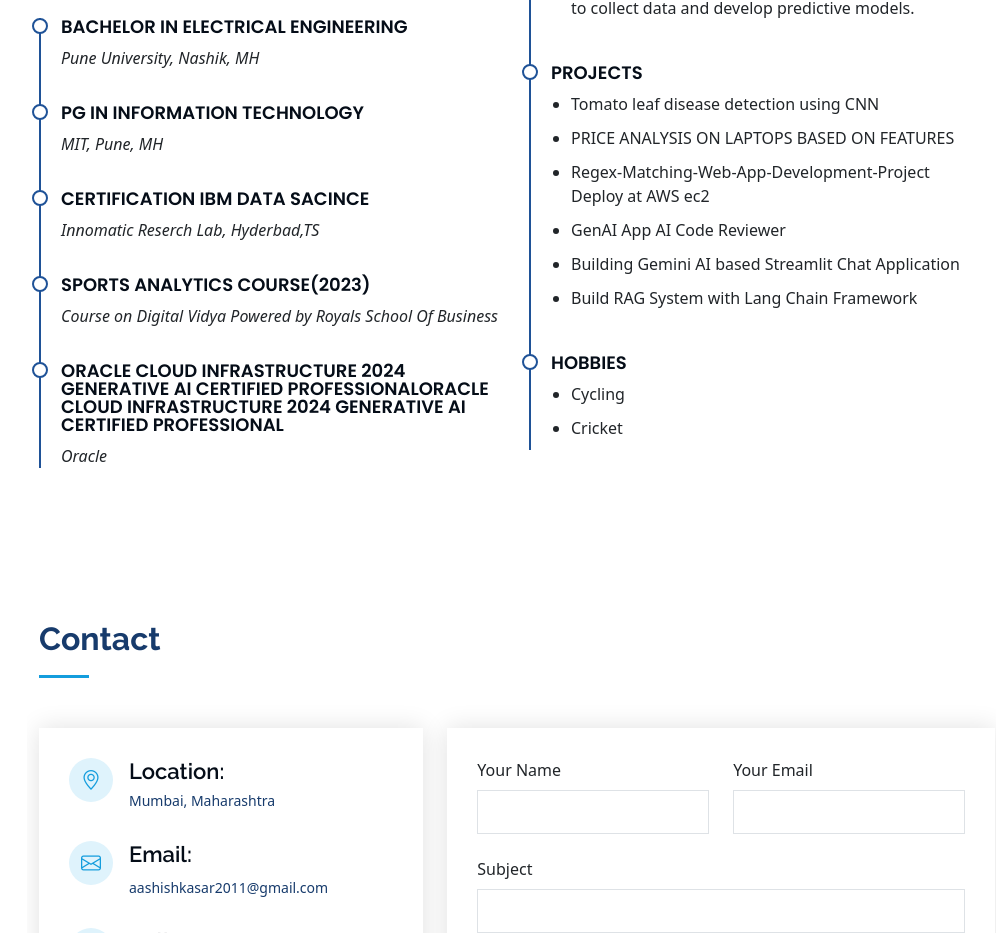
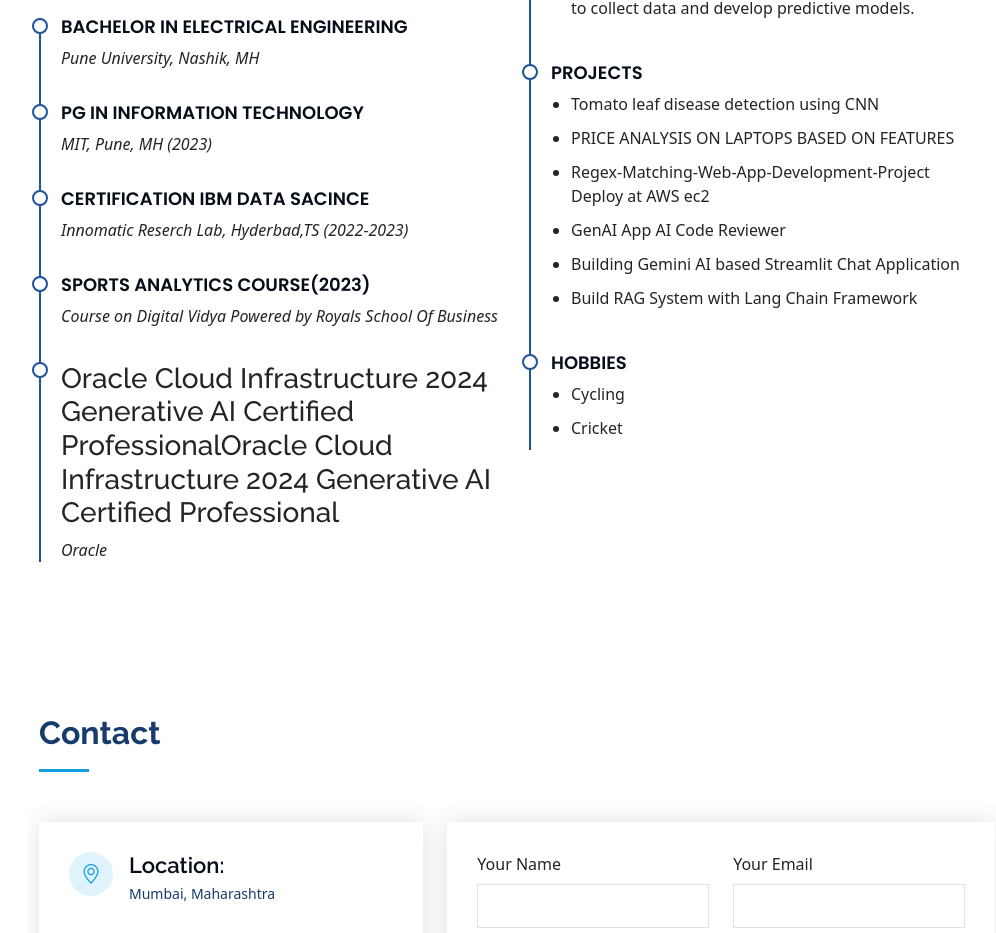
Before and after one commit to aashishkasar/My-Portfolio, a React (Create React App) app: page / in a window 1280 px wide. Shown: the part 2471-3404 px from the top of the page, without its empty margins (273-1269 px from the left). Built offline with nearby package versions, Linux system fonts and the light colour scheme.

Commit message:
Update App.js

```diff
--- a/src/App.js
+++ b/src/App.js
@@ -264,12 +264,12 @@ Skills: Python (Programming Language) · Data Analysis · Data Science · Django
             <div className="resume-item">
               <h4>PG in Information Technology</h4>
               {/* <!-- <h5>2021 - 2023</h5> --> */}
-              <p><em>MIT, Pune, MH</em></p>
+              <p><em>MIT, Pune, MH (2023)</em></p>
               <p></p>
             </div>
             <div className="resume-item">
               <h4>Certification IBM Data Sacince</h4>
-              <p><em>Innomatic Reserch Lab, Hyderbad,TS</em></p>
+              <p><em>Innomatic Reserch Lab, Hyderbad,TS (2022-2023)</em></p>
               <p></p>
             </div>
             <div className="resume-item">
@@ -278,7 +278,7 @@ Skills: Python (Programming Language) · Data Analysis · Data Science · Django
               <p></p>
             </div>
             <div className="resume-item">
-              <h4> Oracle Cloud Infrastructure 2024 Generative AI Certified ProfessionalOracle Cloud Infrastructure 2024 Generative AI Certified Professional</h4>
+              <h3> Oracle Cloud Infrastructure 2024 Generative AI Certified ProfessionalOracle Cloud Infrastructure 2024 Generative AI Certified Professional</h3>
               <p><em>Oracle</em></p>
               <p></p>
             </div>
```
